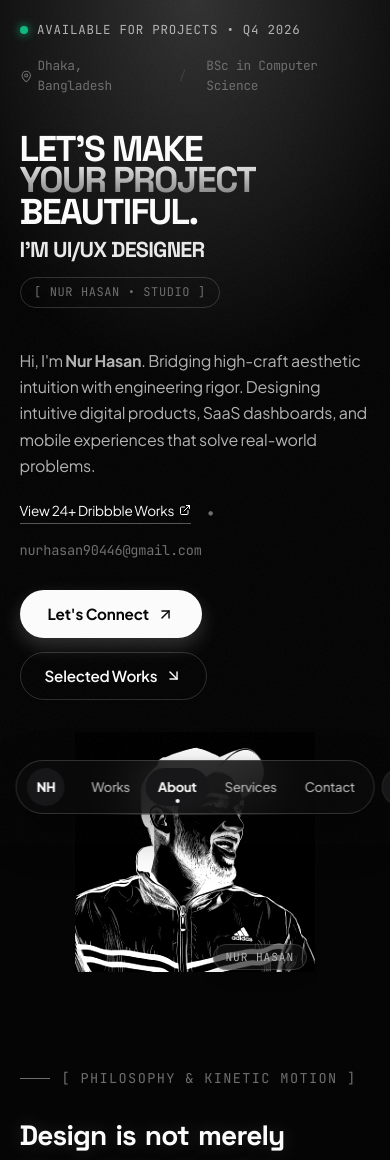
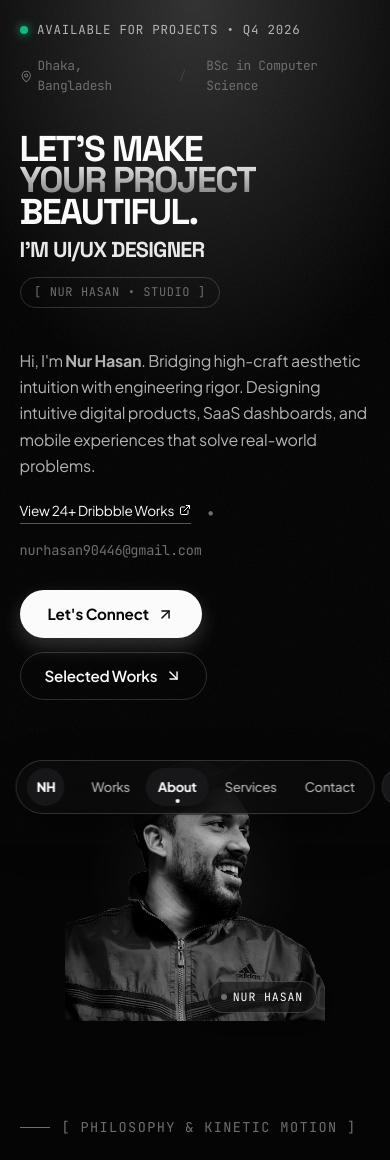
Before and after one commit to nurhasan4421/UIUX-Portfolio, a Next.js app: page / in a window 390 px wide. Shown: the top 1160 px of the page. Built offline with nearby package versions, Linux system fonts and the light colour scheme; no server answers.

Commit message:
feat: use clean transparent real photo cutout with dynamic B&W and 3D hover

```diff
--- a/src/components/ArtScratchPortrait.tsx
+++ b/src/components/ArtScratchPortrait.tsx
@@ -7,6 +7,7 @@ export function ArtScratchPortrait({ className = "" }: { className?: string }) {
   const cardRef = useRef<HTMLDivElement>(null);
   const [transformStyle, setTransformStyle] = useState("");
   const [isHovered, setIsHovered] = useState(false);
+  const [shadowStyle, setShadowStyle] = useState("");
 
   const handleMouseMove = (e: React.MouseEvent<HTMLDivElement>) => {
     if (!cardRef.current) return;
@@ -16,17 +17,21 @@ export function ArtScratchPortrait({ className = "" }: { className?: string }) {
     const centerX = rect.width / 2;
     const centerY = rect.height / 2;
 
-    const rotateX = ((y - centerY) / centerY) * -12;
-    const rotateY = ((x - centerX) / centerX) * 12;
+    const rotateX = ((y - centerY) / centerY) * -10;
+    const rotateY = ((x - centerX) / centerX) * 10;
+    const shadowX = ((x - centerX) / centerX) * -15;
+    const shadowY = ((y - centerY) / centerY) * -15;
 
     setTransformStyle(
-      `perspective(700px) rotateX(${rotateX.toFixed(2)}deg) rotateY(${rotateY.toFixed(2)}deg) scale3d(1.05, 1.05, 1.05)`
+      `perspective(700px) rotateX(${rotateX.toFixed(2)}deg) rotateY(${rotateY.toFixed(2)}deg) scale3d(1.04, 1.04, 1.04)`
     );
+    setShadowStyle(`drop-shadow(${shadowX.toFixed(1)}px ${shadowY.toFixed(1)}px 30px var(--glow-active))`);
   };
 
   const handleMouseLeave = () => {
     setIsHovered(false);
     setTransformStyle("perspective(700px) rotateX(0deg) rotateY(0deg) scale3d(1, 1, 1)");
+    setShadowStyle("");
   };
 
   return (
@@ -37,11 +42,11 @@ export function ArtScratchPortrait({ className = "" }: { className?: string }) {
         handleMouseMove(e);
       }}
       onMouseLeave={handleMouseLeave}
-      className={`art-portrait-container ${className}`}
+      className={`real-portrait-container ${className}`}
       style={{
         position: "relative",
-        width: "clamp(240px, 32vw, 360px)",
-        aspectRatio: "1/1",
+        width: "clamp(260px, 30vw, 360px)",
+        aspectRatio: "0.9 / 1",
         display: "flex",
         alignItems: "center",
         justifyContent: "center",
@@ -51,84 +56,103 @@ export function ArtScratchPortrait({ className = "" }: { className?: string }) {
         transformStyle: "preserve-3d",
       }}
     >
-      {/* Background Subtle Halo */}
+      {/* Ambient Radial Glow Behind Cutout */}
       <div
         style={{
           position: "absolute",
-          inset: "10%",
+          inset: "15%",
           borderRadius: "50%",
           background: "radial-gradient(circle, var(--glow-active) 0%, transparent 70%)",
-          filter: "blur(40px)",
+          filter: "blur(35px)",
           pointerEvents: "none",
           transform: "translateZ(-20px)",
+          transition: "opacity 0.3s ease",
+          opacity: isHovered ? 1 : 0.6,
         }}
       />
 
-      {/* The Artistic Scratch Portrait Body */}
+      {/* Real Photo PNG Cutout (No background) */}
       <div
         style={{
           position: "relative",
           width: "100%",
           height: "100%",
-          display: "flex",
-          alignItems: "center",
-          justifyContent: "center",
           transform: "translateZ(30px)",
+          filter: shadowStyle,
+          transition: "filter 0.2s ease",
         }}
       >
         <Image
-          src="/images/nurhasan-art-scratch.jpg"
-          alt="Nur Hasan - Artistic Sketch Portrait"
+          src="/images/nurhasan-cutout.png"
+          alt="Nur Hasan - UI/UX Product Designer"
           fill
-          sizes="(max-width: 768px) 260px, 360px"
+          sizes="(max-width: 768px) 280px, 380px"
           priority
-          className="art-scratch-img"
+          className="real-cutout-img"
           style={{
             objectFit: "contain",
+            objectPosition: "bottom center",
             pointerEvents: "none",
             userSelect: "none",
+            transition: "filter 0.4s ease, transform 0.3s ease",
           }}
         />
       </div>
 
-      {/* Interactive Micro Badge */}
+      {/* Floating 3D Badge Indicator */}
       <div
         style={{
           position: "absolute",
-          bottom: "0.25rem",
+          bottom: "0.5rem",
           right: "0.5rem",
-          transform: "translateZ(45px)",
+          transform: "translateZ(50px)",
           pointerEvents: "none",
         }}
       >
         <span
           className="font-mono"
           style={{
-            fontSize: "0.7rem",
+            fontSize: "0.72rem",
             textTransform: "uppercase",
             letterSpacing: "0.08em",
-            padding: "0.3rem 0.75rem",
+            padding: "0.35rem 0.8rem",
             borderRadius: "999px",
             backgroundColor: "var(--bg-glass-card)",
-            backdropFilter: "blur(12px)",
+            backdropFilter: "blur(14px)",
             border: "1px solid var(--border-medium)",
-            color: "var(--text-secondary)",
-            boxShadow: "0 6px 16px rgba(0,0,0,0.15)",
+            color: "var(--text-primary)",
+            boxShadow: "0 6px 18px rgba(0,0,0,0.18)",
+            display: "inline-flex",
+            alignItems: "center",
+            gap: "0.35rem",
           }}
         >
-          {isHovered ? "✦ 3D FOCUS" : "NUR HASAN"}
+          <span
+            style={{
+              width: "6px",
+              height: "6px",
+              borderRadius: "50%",
+              backgroundColor: isHovered ? "#10b981" : "var(--text-muted)",
+              transition: "background-color 0.2s ease",
+            }}
+          />
+          {isHovered ? "3D TILT" : "NUR HASAN"}
         </span>
       </div>
 
       <style jsx global>{`
-        /* Dynamic Theme Blending: pure sketch lines without background block */
-        [data-theme="dark"] .art-scratch-img {
-          filter: invert(1) contrast(120%) brightness(1.1);
-          mix-blend-mode: screen;
+        /* Dynamic Black & White for real photo cutout with Day/Night Theme */
+        .real-cutout-img {
+          filter: grayscale(100%) contrast(112%) brightness(0.96);
         }
-        [data-theme="light"] .art-scratch-img {
-          filter: contrast(125%) brightness(0.95);
-          mix-blend-mode: multiply;
+
+        [data-theme="light"] .real-cutout-img {
+          filter: grayscale(100%) contrast(108%) brightness(1.02);
+        }
+
+        /* Subtle tactile color bloom on interactive hover */
+        .real-portrait-container:hover .real-cutout-img {
+          filter: grayscale(20%) contrast(108%) brightness(1);
         }
       `}</style>
     </div>
```
Also changed, not shown: public/images/nurhasan-cutout.png (added).
